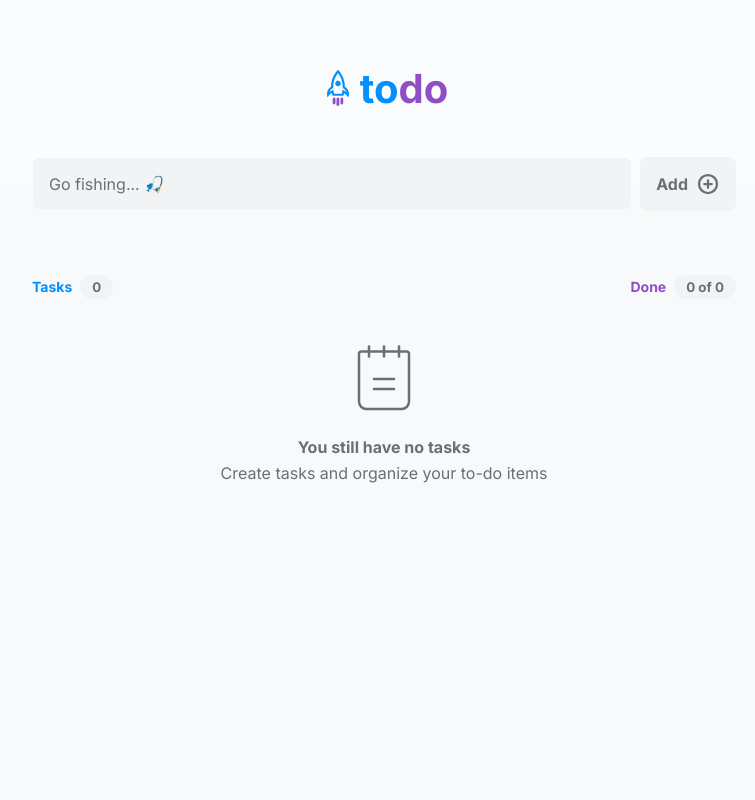
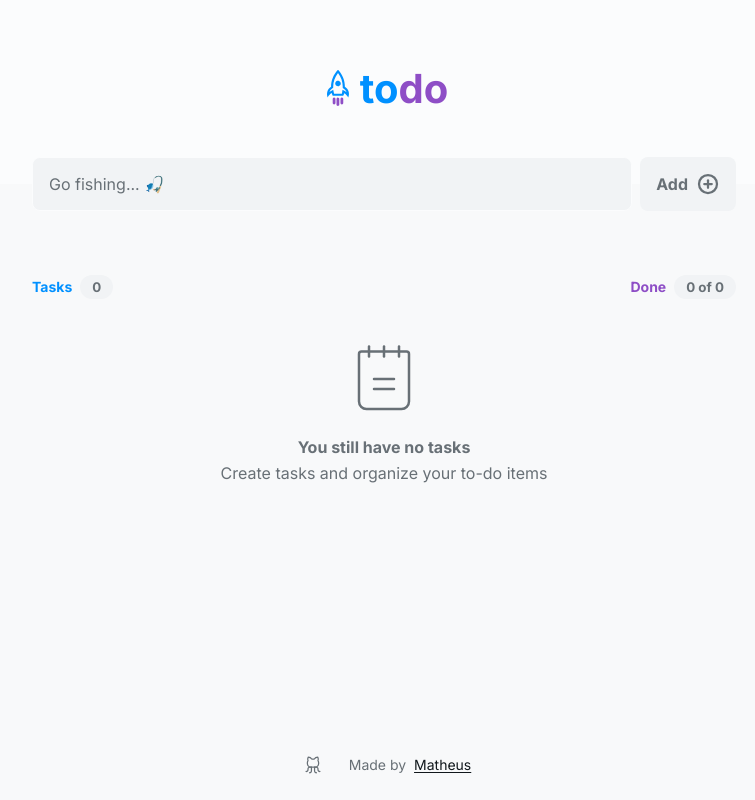
Before and after one commit to MattZ6/rocket-todo, a React (Vite) app: page / in a window 1280 px wide. Shown: the whole page, without its empty margins (256-1011 px from the left). Built offline with nearby package versions, Linux system fonts and the light colour scheme.

Commit message:
feat: create footer component

```diff
--- /dev/null
+++ b/src/components/Footer/index.tsx
@@ -0,0 +1,20 @@
+import { GithubLogo } from 'phosphor-react';
+
+import styles from './styles.module.css'
+
+export function Footer() {
+  return (
+    <footer className={styles.container}>
+      <a
+        href="https://github.com/MattZ6/rocket-todo"
+        target="_blank"
+        rel="noreferrer nofoloow noopener"
+        title="Go to project repository on Github"
+      >
+        <GithubLogo size={20} />
+      </a>
+
+      <span>Made by <a href="https://github.com/MattZ6" target="_blank" rel="noreferrer nofoloow noopener" title="Go to Mat's Github page">Matheus</a></span>
+    </footer>
+  );
+}
--- /dev/null
+++ b/src/components/Footer/styles.module.css
@@ -0,0 +1,65 @@
+.container {
+  display: flex;
+  align-items: center;
+  justify-content: center;
+  gap: 1rem;
+
+  padding: 1rem;
+}
+
+.container > a {
+  display: flex;
+  align-items: center;
+  justify-content: center;
+
+  width: 40px;
+  height: 40px;
+  border-radius: 40px;
+
+  border: 0;
+  background-color: transparent;
+
+  color: var(--text-lo-contrast);
+
+  cursor: pointer;
+
+  outline: 2px solid transparent;
+
+  transition: background-color 150ms ease-out, outline-color 150ms ease-out;
+}
+
+.container > a:hover,
+.container > a:focus {
+  background-color: var(--element-hover-background-color);
+}
+
+.container > a:focus-visible {
+  outline-color: var(--element-outline-color);
+}
+
+.container > span {
+  color: var(--text-lo-contrast);
+  font-weight: 400;
+  font-size: 0.875rem;
+}
+
+.container > span > a {
+  color: var(--text-hi-contrast);
+  font-weight: 400;
+  text-underline-offset: 2px;
+  padding: 4px;
+  border-radius: 4px;
+
+  outline: 2px solid transparent;
+
+  transition: background-color 150ms ease-out, outline-color 150ms ease-out;
+}
+
+.container > span > a:hover,
+.container > span > a:focus {
+  background-color: var(--element-hover-background-color);
+}
+
+.container > span > a:focus-visible {
+  outline-color: var(--element-outline-color);
+}
--- a/src/components/index.ts
+++ b/src/components/index.ts
@@ -1,3 +1,4 @@
+export * from './Footer';
 export * from './Form';
 export * from './Header';
 export * from './ScreenState'
--- a/src/pages/Home/index.tsx
+++ b/src/pages/Home/index.tsx
@@ -1,10 +1,10 @@
-import { Form, Header, Tasks } from '../../components';
+import { Footer, Form, Header, Tasks } from '../../components';
 
 import styles from './styles.module.css';
 
 export function HomePage() {
   return (
-    <>
+    <div className={styles.container}>
       <Header />
 
       <main className={styles.mainContent}>
@@ -12,6 +12,8 @@ export function HomePage() {
 
         <Tasks />
       </main>
-    </>
+
+      <Footer />
+    </ div>
   )
 };
--- a/src/pages/Home/styles.module.css
+++ b/src/pages/Home/styles.module.css
@@ -1,8 +1,17 @@
+.container {
+  display: flex;
+  flex-direction: column;
+
+  min-height: 100vh;
+}
+
 .mainContent {
+  flex: 1;
   display: flex;
   flex-direction: column;
   gap: 4rem;
 
   margin-top: -1.6875rem;
-  padding-bottom: 4rem;
+
+  padding-bottom: 2rem;
 }
```
Also changed, not shown: src/App.tsx (+4 -4 lines).
